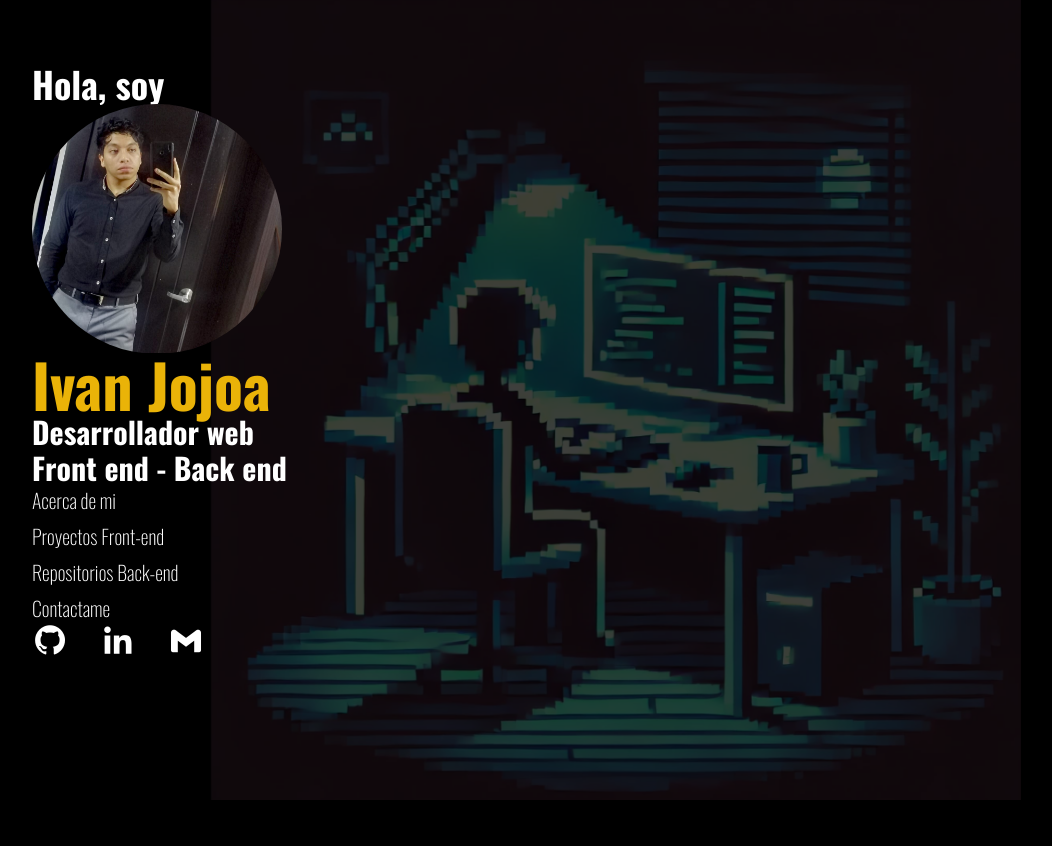
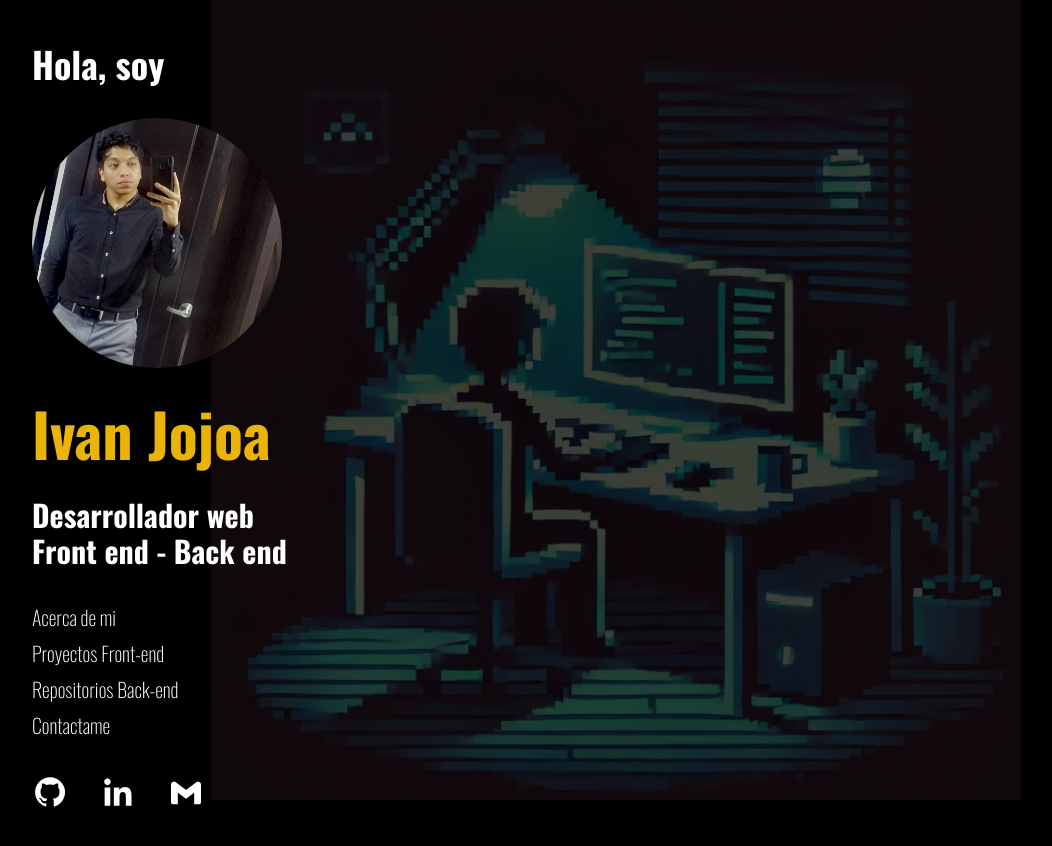
Before and after one commit to pinzaivan/portfolio, a React (Vite) app: page / in a window 1280 px wide. Shown: the top 846 px of the page, without its empty margins (24-1076 px from the left). Built offline with nearby package versions, Linux system fonts and the light colour scheme.

Commit message:
fixed photo

```diff
--- a/src/components/Home/AboutMe.jsx
+++ b/src/components/Home/AboutMe.jsx
@@ -45,12 +45,12 @@ export const AboutMe = () => {
   }, [Visible]);
 
   return (
-    <main className="flex flex-col gap-10 w-full md:flex-row pt-10 ">
-      <section className="text-xl w-full px-4 md:w-[30%] md:h-screen md:sticky md:top-0">
+    <main className="flex flex-col w-full md:flex-row pt-5">
+      <section className="grid grid-cols-1 gap-5 md:gap-0 text-xl w-full px-4 md:w-[30%] md:h-screen md:sticky md:top-0">
         <h2 className='text-4xl font-bold font-["Oswald",_sans-serif;]'>
           Hola, soy
         </h2>
-        <div className="hidden md:block w-[250px] h-[250px] overflow-hidden rounded-[50%]">
+        <div className="hidden lg:block lg:w-[250px] lg:h-[250px] overflow-hidden rounded-full">
           <img src="/images/foto.jpg" alt="" />
         </div>
         <h1 className='text-principal text-6xl font-bold font-["Oswald",_sans-serif;]'>
@@ -103,7 +103,7 @@ export const AboutMe = () => {
         </ul>
       </section>
       <section
-        className={`relative w-full md:w-[70%] transition-opacity duration-200 ${animationClass}`}
+        className={`relative w-full pt-10 md:w-[70%] transition-opacity duration-200 ${animationClass}`}
       >
         {content}
       </section>
```
